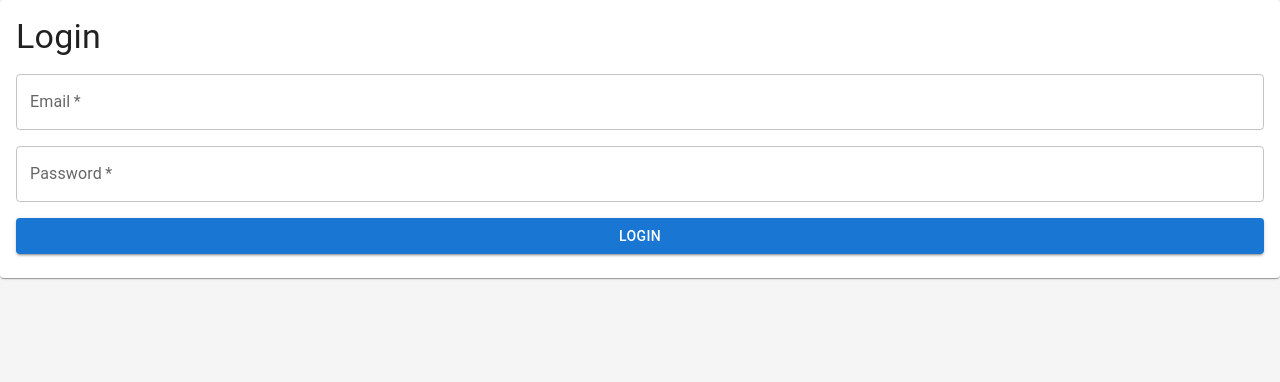
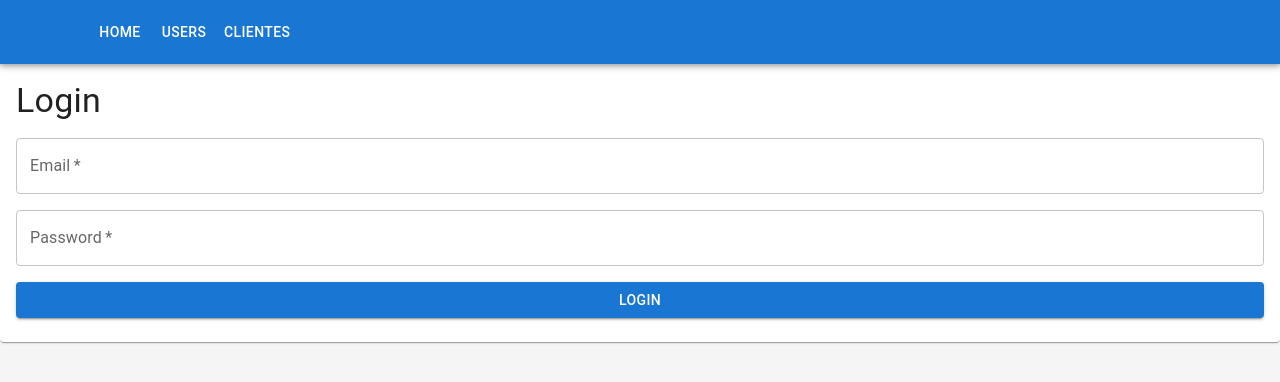
Before and after one commit to rgr-tecnologia/crm-web., a Next.js app: page /auth/login in a window 1280 px wide. Shown: the top 382 px of the page. Built offline with nearby package versions, Linux system fonts and the light colour scheme.

Commit message:
criando rota 'clientes'

```diff
--- a/app/auth/login/page.tsx
+++ b/app/auth/login/page.tsx
@@ -1,5 +1,5 @@
 import { Grid } from "@mui/material";
-import { LoginForm } from "../../components/LoginForm";
+import { LoginForm } from "../../../components/LoginForm";
 
 export default function Page() {
   return (
--- a/app/auth/signin/page.tsx
+++ b/app/auth/signin/page.tsx
@@ -1,5 +1,5 @@
 import { Grid } from "@mui/material";
-import { SignInForm } from "../../components/SigninForm";
+import { SignInForm } from "../../../components/SigninForm";
 
 export default function Page() {
   return (
--- a/app/globals.css
+++ b/app/globals.css
@@ -7,3 +7,8 @@ body {
     height: 100vh;
     width: 100vw;
 }
+
+a {
+    text-decoration: none;
+    color: #fff;
+}
--- a/app/layout.tsx
+++ b/app/layout.tsx
@@ -1,6 +1,16 @@
 import type { Metadata } from "next";
 import { Inter } from "next/font/google";
 import "./globals.css";
+import {
+  AppBar,
+  Box,
+  Button,
+  Container,
+  Menu,
+  MenuItem,
+  Toolbar,
+} from "@mui/material";
+import Link from "next/link";
 
 const inter = Inter({ subsets: ["latin"] });
 
@@ -15,7 +25,26 @@ export default function RootLayout({
 }) {
   return (
     <html lang="en">
-      <body className={inter.className}>{children}</body>
+      <AppBar position="relative">
+        <Container>
+          <Toolbar>
+            <Box>
+              <Button>
+                <Link href={"/"}>Home</Link>
+              </Button>
+              <Button>
+                <Link href={"/users"}>Users</Link>
+              </Button>
+              <Button>
+                <Link href={"/customers"}>Clientes</Link>
+              </Button>
+            </Box>
+          </Toolbar>
+        </Container>
+      </AppBar>
+      <body className={inter.className}>
+        <Box>{children}</Box>
+      </body>
     </html>
   );
 }
--- /dev/null
+++ b/types/customer.d.ts
@@ -0,0 +1,4 @@
+export type Customer = {
+    uuid: string;
+    name: string;
+};
```
Also changed, not shown: app/api/v1/clientes/[uuid]/route.tsx (added, +34 -0 lines), app/api/v1/clientes/route.tsx (added, +28 -0 lines), app/clientes/page.tsx (added, +21 -0 lines), components/LoginForm.tsx (renamed from app/components/LoginForm.tsx), components/SigninForm.tsx (renamed from app/components/SigninForm.tsx).
